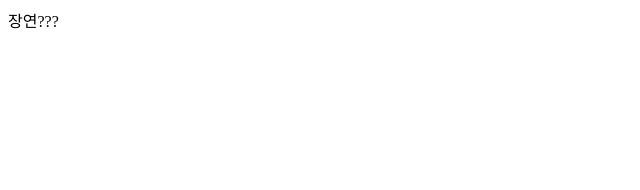
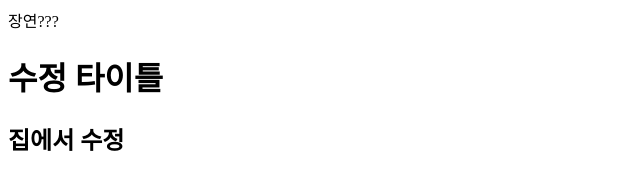
Before and after one commit to yeon44/mg_reupdate_first, a plain HTML site: page index.html in a window 1280 px wide. Shown: the whole page, without its empty margins (0-640 px from the left). Drawn offline with Linux system fonts and the light colour scheme.

Commit message:
집에서 수정

```diff
--- a/index.html
+++ b/index.html
@@ -8,6 +8,7 @@
     </head>
     <body>
         장연???
-
+        <h1>수정 타이틀</h1>
+        <h2>집에서 수정</h2>
     </body>
 </html>
```
